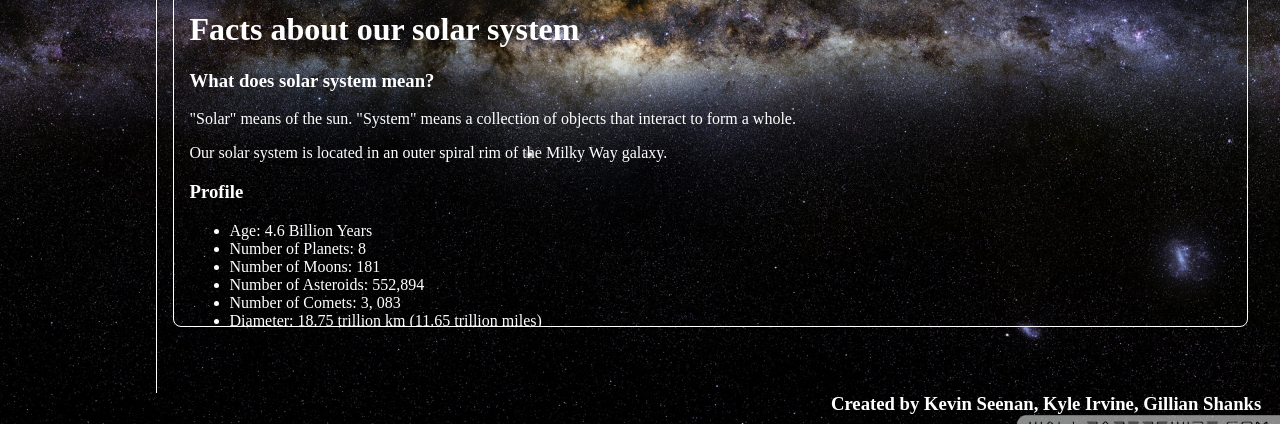
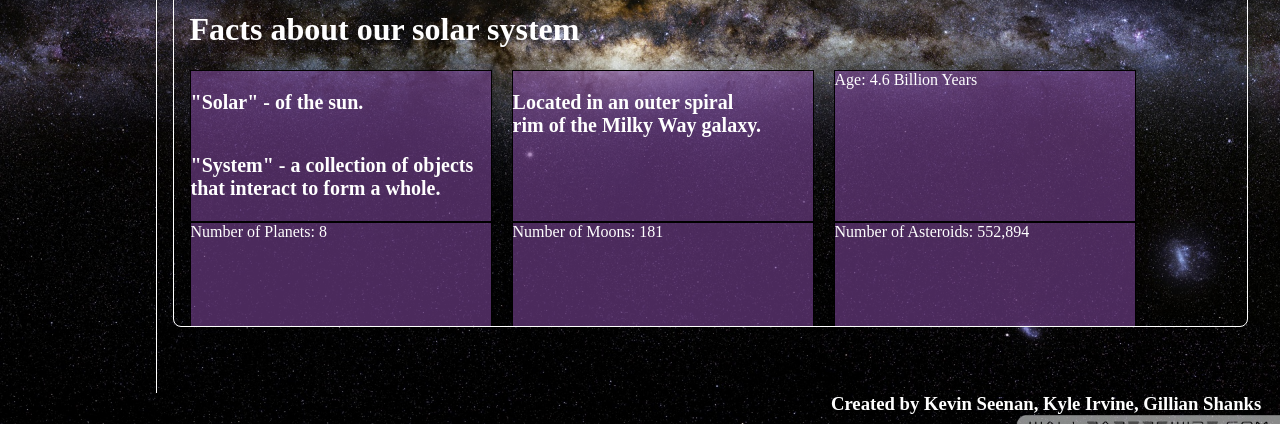
Before and after one commit to kirvine87/codessy_client, a Vue app: page / in a window 1280 px wide. Shown: the part 367-791 px from the top of the page. Built offline with nearby package versions, Linux system fonts and the light colour scheme; no server answers.

Commit message:
Adds changes to solarsystemfacts

```diff
--- a/src/components/SolarSystemFacts.vue
+++ b/src/components/SolarSystemFacts.vue
@@ -1,31 +1,99 @@
 <template lang="html">
   <div id="solarSystemFacts">
     <h1>Facts about our solar system</h1>
-    <h3>What does solar system mean?</h3>
-    <p>"Solar" means of the sun. "System" means a collection of objects that interact to form a whole.</p>
-    <p>Our solar system is located in an outer spiral rim of the Milky Way galaxy.</p>
-    <h3>Profile</h3>
-    <ul>
-      <li>Age: 4.6 Billion Years</li>
-      <li>Number of Planets: 8</li>
-      <li>Number of Moons: 181</li>
-      <li>Number of Asteroids: 552,894</li>
-      <li>Number of Comets: 3, 083</li>
-      <li>Diameter: 18.75 trillion km (11.65 trillion miles)</li>
-    </ul>
-    <h3>The Planets</h3>
-    <p>The planets in our solar system (in order of distance from the sun) are Mercury, Venus, Earth, Mars, Jupiter, Saturn, Uranus, and Neptune.</p>
-    <p>These are located in both the inner and outer solar system.</p>
+    <div class="facts">
+      <div class="card">
+        <p>"Solar" - of the sun.</p>
+        <p>"System" - a collection of objects that interact to form a whole.</p>
+      </div>
+
+      <div class="card">
+        <p>Located in an outer spiral<br>rim of the Milky Way galaxy.</p>
+      </div>
+
+      <div class="card">
+        Age: 4.6 Billion Years
+      </div>
+
+      <div class="card">
+        Number of Planets: 8
+      </div>
+
+      <div class="card">
+        Number of Moons: 181
+      </div>
+
+      <div class="card">
+        Number of Asteroids: 552,894
+      </div>
+
+      <div class="card">
+        Number of Comets: 3,083
+      </div>
+
+      <div class="card">
+        Diameter: 18.75 trillion km (11.65 trillion miles)
+      </div>
+
+    </div>
+
+    <div class="">
+      <h3>Order in distance from the sun:</h3>
+
+      <div class="card">
+        <p>Mercury</p>
+      </div>
+
+      <div class="card">
+        <p>Venus</p>
+      </div>
+
+      <div class="card">
+        <p>Earth</p>
+      </div>
+
+      <div class="card">
+        <p>Mars</p>
+      </div>
+
+      <div class="card">
+        <p>Jupiter</p>
+      </div>
+
+      <div class="card">
+        <p>Saturn</p>
+      </div>
+
+      <div class="card">
+        <p>Uranus</p>
+      </div>
+
+      <div class="card">
+        <p>Neptune</p>
+      </div>
+
+    </div>
+
+    <div class="card">
+      <p>Planets located in both the inner and outer solar system.</p>
+    </div>
+
+    <div>
       <h3>The Inner Solar System</h3>
       <p>The inner solar system is the region made up of Mercury, Venus, Earth and Mars as well as the asteroid belt.
         These planets are known as terrestrial planets and are composed mainly of silicates and metals. Terrestrial planets are relatively close to the sun and the radius of this entire region is less than the distance between the orbits of Jupiter and Saturn.
         The four planets within this region have dense, rocky compositions, few or no moons and no ring systems. Venus, Earth and Mars have atmospheres that are able to generate weather.
         They also have impact craters and tectonic surface features, such as rift valleys and volcanoes.
         Mercury and Venus are also known as inferior planets because they are closer to the sun than Earth. </p>
+      </div>
+      <div>
         <h3>The Outer Solar System</h3>
-      <p>The outer solar system is the region made up of the giant planets Jupiter, Saturn, Uranus and Neptune ands their moons. The centaurs and many short-period moments also orbit this region.
+        <p>The outer solar system is the region made up of the giant planets Jupiter, Saturn, Uranus and Neptune ands their moons. The centaurs and many short-period comets also orbit this region.
           Due to their greater distance from the sun, the objects in the outer solar system contain a higher proportion of volatiles, such as water, ammonia and methane than the inner planets.
           These components remain solid due to the lower temperatures of the planets being further from the sun. </p>
+        </div>
+
+      </div>
     </div>
   </template>
 
@@ -36,4 +104,34 @@
   </script>
 
   <style lang="css" scoped>
+
+    div {
+      display: flex;
+      flex-flow: row wrap;
+    }
+
+    .card {
+      display: flex;
+      flex-direction: column;
+      background-color: rgba(126, 70, 154, 0.6);
+      border: 1px solid black;
+      margin-right: 20px;
+      width: 300px;
+      height: 150px;
+    }
+
+    .container {
+      display: flex;
+      flex-flow: column;
+    }
+
+    h3 {
+      font-size: 20px;
+    }
+
+    p {
+      font-size: 20px;
+      font-weight: bold;
+    }
+
   </style>
```
Lines whose indentation alone changed are shown as unchanged.
